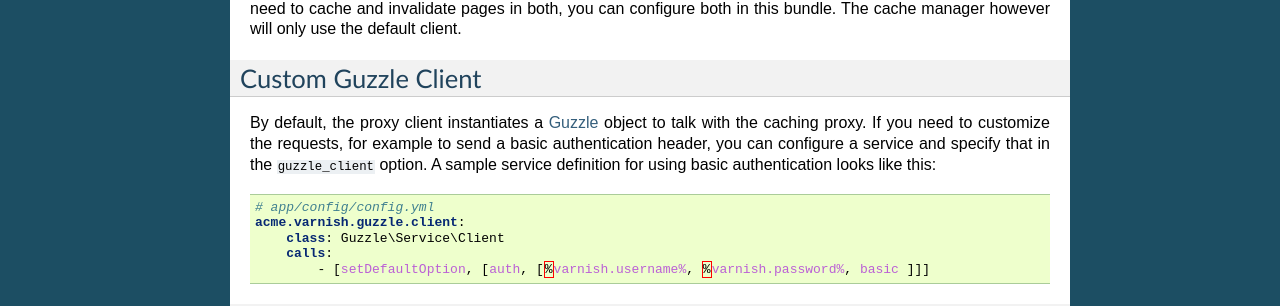
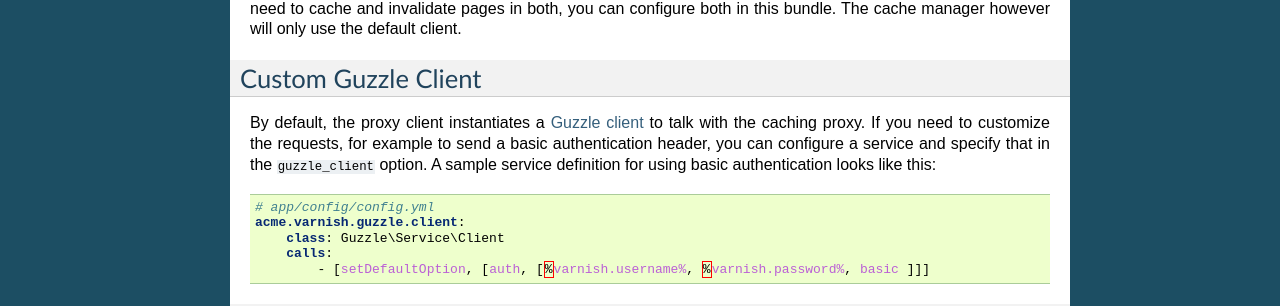
Before and after one commit to FriendsOfSymfony/FOSHttpCacheBundle, a Sphinx documentation site: the page built from Resources/doc/reference/configuration/proxy-client.rst, in a window 1280 px wide. Shown: the part 1459-1765 px from the top of the page. Built offline with Sphinx 7.4.7, drawn with Linux system fonts in a browser that asks for light colours.

Commit message:
Remove custom Guzzle client docs from feature
The information seems too detailed to be shown in Features, so have it
in Configuration only instead.

```diff
--- a/Resources/doc/reference/configuration/proxy-client.rst
+++ b/Resources/doc/reference/configuration/proxy-client.rst
@@ -98,7 +98,7 @@
 Custom Guzzle Client
 --------------------
 
-By default, the proxy client instantiates a Guzzle_ object to talk with the
+By default, the proxy client instantiates a `Guzzle client`_ to talk with the
 caching proxy. If you need to customize the requests, for example to send a
 basic authentication header, you can configure a service and specify that in
 the ``guzzle_client`` option. A sample service definition for using basic
@@ -119,4 +119,4 @@
 bundle. Please refer to the :ref:`FOSHttpCache library’s documentation <foshttpcache:proxy-configuration>`
 for more information.
 
-.. _Guzzle: http://guzzle3.readthedocs.org/
+.. _Guzzle client: http://guzzle3.readthedocs.org/
```
Also changed, not shown: Resources/doc/features/invalidation.rst (+0 -7 lines).
